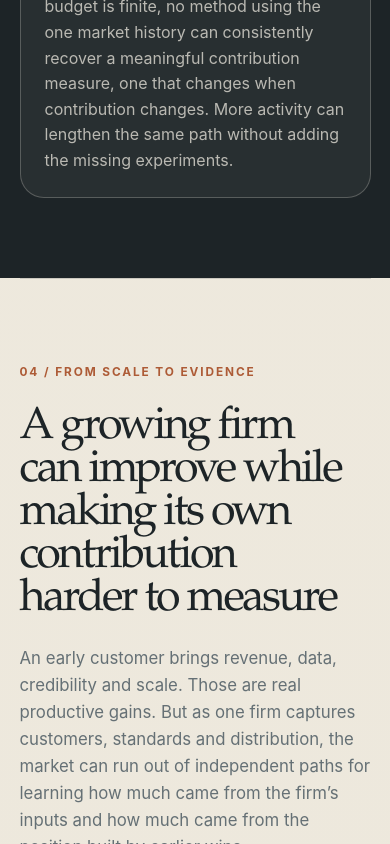
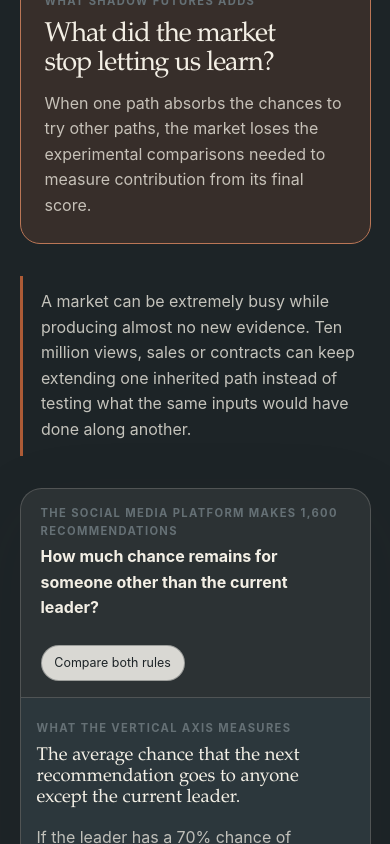
Before and after one commit to SeloSlav/shadow-futures, a Next.js app: page / in a window 390 px wide. Shown: the part 10000-10844 px from the top of the page. Built offline with nearby package versions, Linux system fonts and the light colour scheme; no server answers.

Commit message:
Add novelty bridge and clarify inequality attribution

```diff
--- a/app/globals.css
+++ b/app/globals.css
@@ -1176,6 +1176,133 @@ input[type="range"] {
   max-width: 22ch;
 }
 
+.novelty-bridge {
+  max-width: none;
+  scroll-margin-top: 4rem;
+  background: var(--ink);
+  color: var(--paper);
+  padding: clamp(5rem, 9vw, 9rem) clamp(1rem, 5vw, 5rem);
+}
+
+.novelty-bridge__intro,
+.novelty-bridge__body,
+.novelty-boundary {
+  max-width: 86rem;
+  margin-inline: auto;
+}
+
+.novelty-bridge__intro {
+  display: grid;
+  grid-template-columns: minmax(0, 1.25fr) minmax(18rem, 0.75fr);
+  gap: clamp(2rem, 7vw, 8rem);
+  align-items: end;
+}
+
+.novelty-bridge__intro .eyebrow {
+  grid-column: 1 / -1;
+  margin-bottom: -0.5rem;
+}
+
+.novelty-bridge__intro h2 {
+  max-width: 13ch;
+  margin: 0;
+  font-family: var(--font-serif);
+  font-size: clamp(3rem, 7vw, 7rem);
+  font-weight: 520;
+  letter-spacing: -0.06em;
+  line-height: 0.94;
+}
+
+.novelty-bridge__intro > p:last-child {
+  max-width: 36rem;
+  margin: 0;
+  color: color-mix(in srgb, var(--paper) 78%, transparent);
+  font-size: clamp(1.05rem, 1.8vw, 1.3rem);
+}
+
+.novelty-bridge__body {
+  display: grid;
+  grid-template-columns: minmax(0, 0.95fr) minmax(0, 1.05fr);
+  gap: 1px;
+  margin-top: clamp(3rem, 7vw, 6rem);
+  border: 1px solid color-mix(in srgb, var(--paper) 18%, transparent);
+  border-radius: 1.4rem;
+  overflow: hidden;
+  background: color-mix(in srgb, var(--paper) 18%, transparent);
+}
+
+.novelty-analogy,
+.novelty-literature {
+  background: color-mix(in srgb, var(--paper) 5%, var(--ink));
+  padding: clamp(1.5rem, 4vw, 3.5rem);
+}
+
+.novelty-analogy h3,
+.novelty-literature h3 {
+  margin: 0.6rem 0 1rem;
+  font-family: var(--font-serif);
+  font-size: clamp(1.8rem, 3.3vw, 3.15rem);
+  font-weight: 520;
+  letter-spacing: -0.04em;
+  line-height: 1.02;
+}
+
+.novelty-analogy p,
+.novelty-literature p,
+.novelty-boundary p {
+  margin: 0;
+  color: color-mix(in srgb, var(--paper) 75%, transparent);
+}
+
+.novelty-analogy__answer {
+  margin-top: clamp(1.5rem, 4vw, 3rem) !important;
+  border-left: 3px solid var(--rust);
+  padding-left: 1.2rem;
+}
+
+.novelty-analogy__answer strong {
+  color: var(--paper);
+}
+
+.novelty-literature {
+  display: grid;
+  gap: 0;
+}
+
+.novelty-literature article {
+  padding-bottom: clamp(1.5rem, 3vw, 2.5rem);
+}
+
+.novelty-literature article + article {
+  border-top: 1px solid color-mix(in srgb, var(--paper) 18%, transparent);
+  padding-top: clamp(1.5rem, 3vw, 2.5rem);
+  padding-bottom: 0;
+}
+
+.novelty-literature article:last-child h3 {
+  color: var(--rust-soft);
+}
+
+.novelty-literature h3 {
+  max-width: 20ch;
+  font-size: clamp(1.55rem, 2.5vw, 2.45rem);
+}
+
+.novelty-boundary {
+  display: grid;
+  grid-template-columns: minmax(12rem, 0.35fr) minmax(0, 1fr);
+  gap: clamp(1.5rem, 5vw, 5rem);
+  margin-top: clamp(2rem, 5vw, 4rem);
+  border-top: 1px solid color-mix(in srgb, var(--paper) 22%, transparent);
+  padding-top: clamp(1.5rem, 3vw, 2.5rem);
+}
+
+.novelty-boundary p {
+  max-width: 65rem;
+  color: color-mix(in srgb, var(--paper) 82%, transparent);
+  font-size: clamp(1rem, 1.45vw, 1.15rem);
+}
+
 .creator-graph {
   max-width: 82rem;
   overflow: hidden;
@@ -1774,6 +1901,73 @@ input[type="range"] {
   color: var(--muted);
 }
 
+.inequality-frames {
+  display: grid;
+  grid-template-columns: repeat(2, minmax(0, 1fr));
+  gap: 1px;
+  max-width: 82rem;
+  border: 1px solid var(--line);
+  border-radius: 1.25rem;
+  overflow: hidden;
+  background: var(--line);
+}
+
+.inequality-frames article {
+  background: var(--surface-solid);
+  padding: clamp(1.4rem, 3vw, 2.4rem);
+}
+
+.inequality-frames h3 {
+  max-width: 20ch;
+  margin: 0.65rem 0 0;
+  font-family: var(--font-serif);
+  font-size: clamp(1.65rem, 2.8vw, 2.65rem);
+  font-weight: 520;
+  letter-spacing: -0.035em;
+  line-height: 1.05;
+}
+
+.inequality-frames p {
+  max-width: 48ch;
+  margin: 0.85rem 0 0;
+  color: var(--muted);
+}
+
+.inequality-frames .inequality-frames__shadow {
+  grid-column: 1 / -1;
+  display: grid;
+  grid-template-columns: minmax(12rem, 0.36fr) minmax(16rem, 0.64fr);
+  column-gap: clamp(1.5rem, 5vw, 5rem);
+  background: var(--ink);
+  color: var(--paper);
+}
+
+.inequality-frames__shadow .panel__meta {
+  grid-column: 1 / -1;
+}
+
+.inequality-frames__shadow h3 {
+  max-width: 17ch;
+  color: var(--rust-soft);
+}
+
+.inequality-frames__shadow p {
+  align-self: end;
+  color: color-mix(in srgb, var(--paper) 78%, transparent);
+  font-size: clamp(1rem, 1.4vw, 1.15rem);
+}
+
+.inequality-question {
+  max-width: 68rem;
+  margin: clamp(2rem, 5vw, 4rem) 0 2rem;
+  border-left: 3px solid var(--rust);
+  padding-left: 1.2rem;
+  font-family: var(--font-serif);
+  font-size: clamp(1.45rem, 2.8vw, 2.5rem);
+  letter-spacing: -0.025em;
+  line-height: 1.12;
+}
+
 .lorenz-histories {
   display: grid;
   grid-template-columns: repeat(2, minmax(0, 1fr));
@@ -1906,6 +2100,16 @@ input[type="range"] {
 }
 
 @media (max-width: 900px) {
+  .novelty-bridge__intro,
+  .novelty-bridge__body,
+  .novelty-boundary {
+    grid-template-columns: 1fr;
+  }
+
+  .novelty-bridge__intro .eyebrow {
+    margin-bottom: -0.25rem;
+  }
+
   .scrolly {
     display: flex;
     flex-direction: column;
@@ -1931,9 +2135,15 @@ input[type="range"] {
   .policy-grid,
   .experiment-grid,
   .equation-card,
+  .inequality-frames,
+  .inequality-frames .inequality-frames__shadow,
   .idea-distinction,
   .lorenz-takeaway {
     grid-template-columns: 1fr;
+  }
+
+  .inequality-frames .inequality-frames__shadow {
+    grid-column: auto;
   }
 
   .platform-families,
--- a/components/story/creator-story-page.tsx
+++ b/components/story/creator-story-page.tsx
@@ -81,6 +81,73 @@ function CreatorHero() {
   );
 }
 
+function NoveltyBridge() {
+  return (
+    <section className="novelty-bridge" id="novelty" aria-labelledby="novelty-title">
+      <div className="novelty-bridge__intro">
+        <p className="eyebrow">Why this is new</p>
+        <h2 id="novelty-title">A million transactions can still be only one experiment.</h2>
+        <p>
+          Economists already know that early success can compound. This paper asks a different
+          question: when each win changes who gets the next chance, can one long market history
+          still tell us how much the winner&apos;s work caused the final gap?
+        </p>
+      </div>
+
+      <div className="novelty-bridge__body">
+        <article className="novelty-analogy">
+          <span className="panel__meta">A simple analogy</span>
+          <h3>One product gets moved to the front shelf.</h3>
+          <p>
+            A shop moves one product to the front after its first sale. Front placement brings
+            more sales, and each sale keeps it in front. After a year, the shop has thousands of
+            receipts but only one shelf history.
+          </p>
+          <p className="novelty-analogy__answer">
+            <strong>More receipts are not more experiments.</strong> To separate product quality
+            from placement, we would need to rerun the shop with a different product in front.
+            Those missing reruns are shadow futures.
+          </p>
+        </article>
+
+        <div className="novelty-literature">
+          <article>
+            <span className="panel__meta">What is already familiar</span>
+            <h3>Why an early winner keeps winning</h3>
+            <p>
+              Increasing returns, lock-in, cumulative advantage and preferential attachment
+              already explain how an early lead can grow.
+            </p>
+          </article>
+          <article>
+            <span className="panel__meta">What this paper adds</span>
+            <h3>When that process destroys the evidence needed to explain the winner</h3>
+            <p>
+              At every step, Shadow Futures counts the chance that someone other than the current
+              leader gets the next reward. It adds those chances into the comparison budget. If
+              that total is finite, the paper proves that no method using only the one market
+              history can consistently recover how much reward was caused by contribution, even
+              when work and quality are observed and new transactions keep arriving.
+            </p>
+          </article>
+        </div>
+      </div>
+
+      <div className="novelty-boundary">
+        <span className="panel__meta">The literature gap, stated carefully</span>
+        <p>
+          The paper does not claim that feedback, lock-in or counterfactual reasoning is new.
+          Those ideas already exist separately. The closest statistical precedent proves an
+          estimation failure in a narrower reinforced-urn model. The paper&apos;s distinct
+          contribution is a market-level comparison budget tied to a single-history impossibility
+          theorem for contribution attribution. It also gives competition an additional role:
+          independent market paths are the replications needed to learn why outcomes diverged.
+        </p>
+      </div>
+    </section>
+  );
+}
+
 export function CreatorStoryPage() {
   const [citationCopied, setCitationCopied] = useState(false);
 
@@ -88,6 +155,7 @@ export function CreatorStoryPage() {
     <>
       <CreatorHero />
       <main id="main-content">
+        <NoveltyBridge />
         <StorySection
           id="breakout"
           number={1}
@@ -399,8 +467,42 @@ export function CreatorStoryPage() {
           number={5}
           eyebrow="What inequality cannot answer"
           title="The Lorenz curve is the symptom. Shadow futures are the missing evidence."
-          intro="A Lorenz curve shows how unequal the final rewards became. It cannot tell us how much of that ranking came from contribution rather than a history that reinforced itself. Shadow Futures is not another description of the bend; it explains why the observed distribution may be unable to reveal its own cause."
+          intro="Most debates about extreme inequality choose between two stories. One treats the reward as roughly proportional to talent, work or risk. The other treats it as an early accident amplified by cumulative advantage. Shadow Futures reframes the dispute: the same visible curve can be consistent with many mixtures of contribution and reinforced position, while one market history may not contain the comparisons needed to separate them."
         >
+          <div
+            className="inequality-frames"
+            aria-label="Three ways to interpret extreme inequality"
+          >
+            <article>
+              <span className="panel__meta">Common interpretation 1</span>
+              <h3>The winner contributed proportionally more</h3>
+              <p>
+                A very large reward is read as evidence of much greater talent, effort, judgment
+                or risk-bearing. The final gap looks like a contribution score.
+              </p>
+            </article>
+            <article>
+              <span className="panel__meta">Common interpretation 2</span>
+              <h3>A small early accident became a giant lead</h3>
+              <p>
+                Cumulative advantage and preferential attachment show how an early break can
+                attract more attention, customers and rewards until inequality becomes extreme.
+              </p>
+            </article>
+            <article className="inequality-frames__shadow">
+              <span className="panel__meta">What Shadow Futures changes</span>
+              <h3>The curve cannot tell us how much of either story is true</h3>
+              <p>
+                Talent, effort and risk can matter while early position compounds. Because the
+                market records only one path, the same final inequality can fit very different
+                mixtures of contribution and reinforced advantage.
+              </p>
+            </article>
+          </div>
+          <p className="inequality-question">
+            The question is not whether talent or luck exists. It is whether the market kept
+            enough independent comparison paths to measure how much each one caused.
+          </p>
           <LorenzHistoryGraph />
           <div className="lorenz-takeaway">
             <strong>The Lorenz curve is the final scoreboard.</strong>
```
Also changed, not shown: 1 other file (tests, documents, lock files or other folders).
